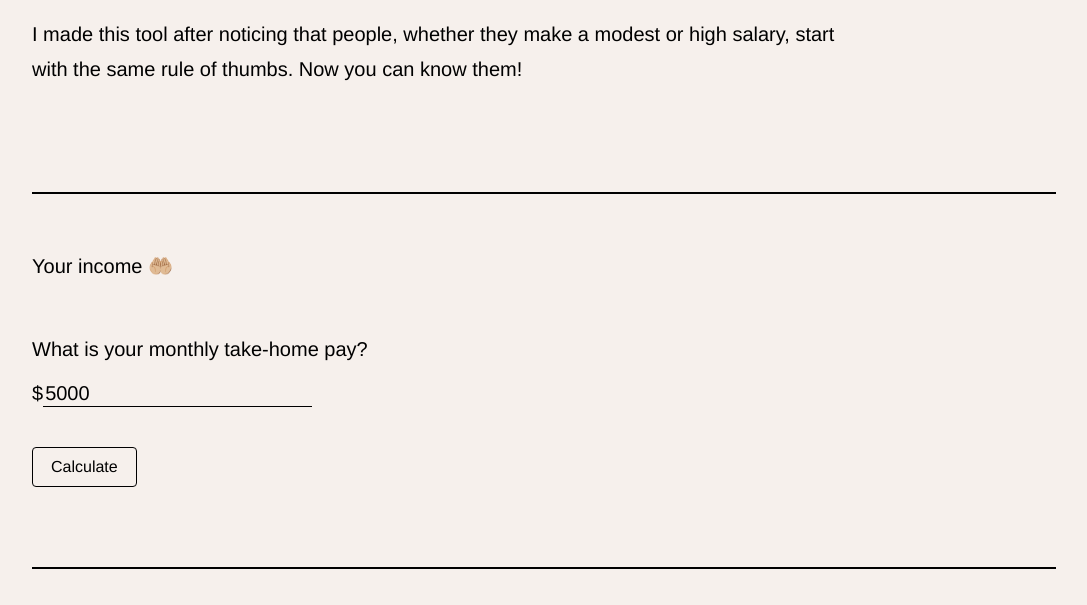
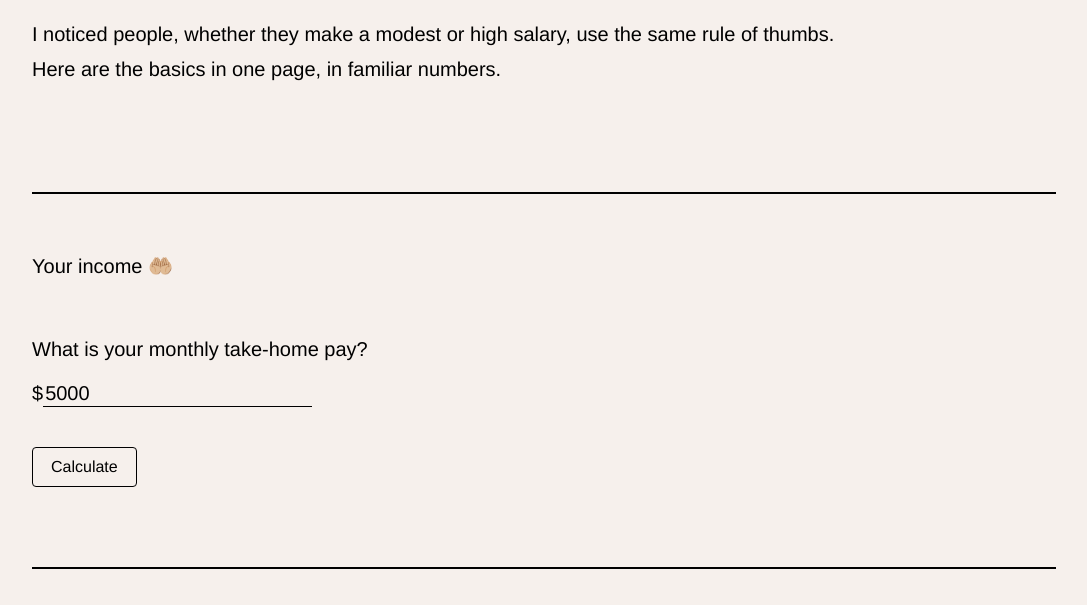
Before and after one commit to anotherdesignpractice-hue/ruleofthumbfinances, a plain HTML site: page index.html in a window 1280 px wide. Shown: the part 195-800 px from the top of the page, without its empty margins (96-1183 px from the left). Drawn offline with Linux system fonts and the light colour scheme.

Commit message:
v1.1.2
Update site description

```diff
--- a/index.html
+++ b/index.html
@@ -10,8 +10,10 @@
     <div>
       <h3>Rule of Thumb Finances 🌞</h3>
       <p class="description">
-        I made this tool after noticing that people, whether they make a modest or high salary, start with the
-        same rule of thumbs. Now you can know them!<br><br>
+        I noticed people, whether they make a
+        modest or high salary, use the
+        same rule of thumbs. Here are the basics
+        in one page, in familiar numbers.<br><br>
       </p>
 
     </div>
```
